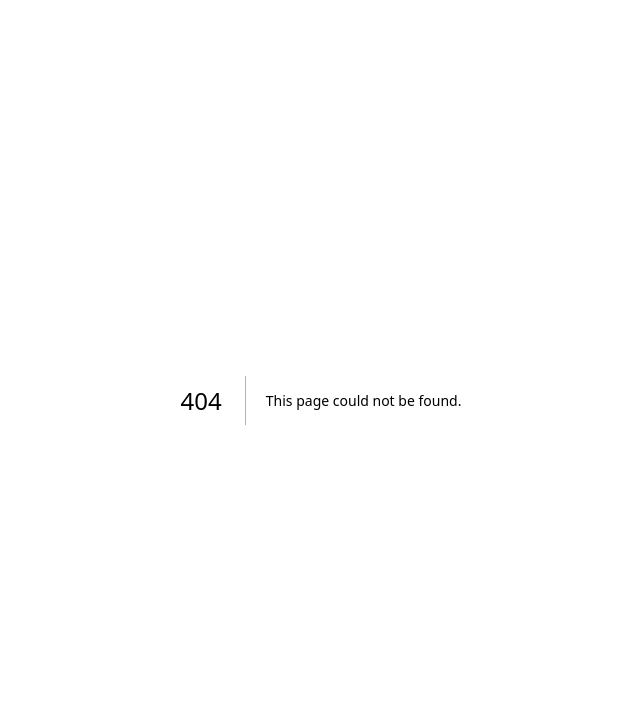
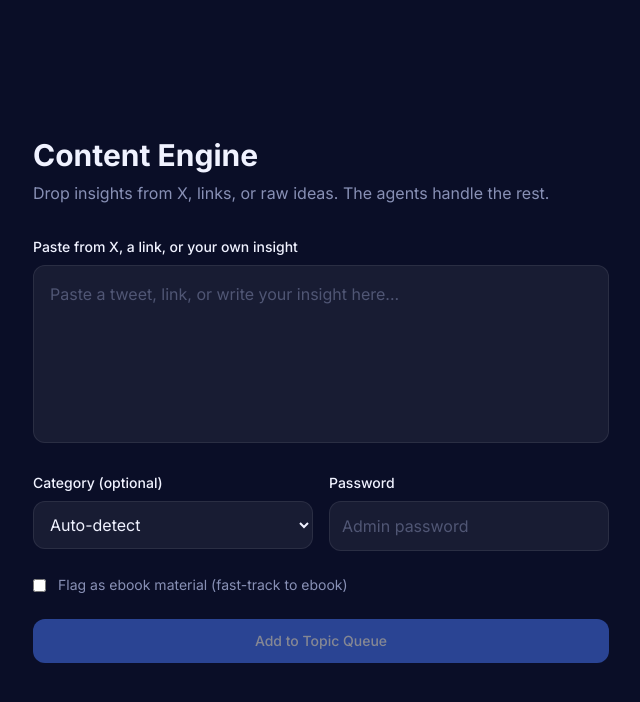
Before and after one commit to Willy12-dev/flowi-site, a Next.js app: page /admin in a window 1280 px wide. Before the commit this address had no page. Shown: the top 702 px of the page, without its empty margins (319-959 px from the left). Built offline with nearby package versions, Linux system fonts and the light colour scheme; a web font is replaced by a local one.

Commit message:
feat: add admin page for manual topic input

```diff
--- /dev/null
+++ b/app/admin/page.tsx
@@ -0,0 +1,24 @@
+import type { Metadata } from "next";
+import AdminForm from "@/components/AdminForm";
+
+export const metadata: Metadata = {
+  title: "Admin — Content Engine",
+  robots: { index: false, follow: false },
+};
+
+export default function AdminPage() {
+  return (
+    <main className="min-h-screen bg-background flex items-center justify-center p-6">
+      <div className="w-full max-w-xl">
+        <h1 className="text-3xl font-bold text-foreground mb-2">
+          Content Engine
+        </h1>
+        <p className="text-muted mb-8">
+          Drop insights from X, links, or raw ideas. The agents handle the rest.
+        </p>
+
+        <AdminForm />
+      </div>
+    </main>
+  );
+}
--- /dev/null
+++ b/app/api/topics/list/route.ts
@@ -0,0 +1,16 @@
+import { NextRequest, NextResponse } from "next/server";
+
+const FLOWI_LEADS_API = process.env.FLOWI_LEADS_API_URL || "http://localhost:8001";
+
+export async function GET(request: NextRequest) {
+  const { searchParams } = new URL(request.url);
+  const type = searchParams.get("type") || "topics";
+
+  try {
+    const res = await fetch(`${FLOWI_LEADS_API}/api/content/${type}`);
+    const data = await res.json();
+    return NextResponse.json(data);
+  } catch {
+    return NextResponse.json({ items: [] });
+  }
+}
--- /dev/null
+++ b/app/api/topics/route.ts
@@ -0,0 +1,32 @@
+import { NextRequest, NextResponse } from "next/server";
+
+const FLOWI_LEADS_API = process.env.FLOWI_LEADS_API_URL || "http://localhost:8001";
+const ADMIN_PASSWORD = process.env.ADMIN_PASSWORD || "flowi2026";
+
+export async function POST(request: NextRequest) {
+  const body = await request.json();
+
+  if (body.password !== ADMIN_PASSWORD) {
+    return NextResponse.json({ error: "Unauthorized" }, { status: 401 });
+  }
+
+  try {
+    const res = await fetch(`${FLOWI_LEADS_API}/api/content/topic`, {
+      method: "POST",
+      headers: { "Content-Type": "application/json" },
+      body: JSON.stringify({
+        raw_input: body.content,
+        category: body.category || "",
+        is_ebook_material: body.isEbookMaterial || false,
+      }),
+    });
+
+    const data = await res.json();
+    return NextResponse.json(data);
+  } catch (error) {
+    return NextResponse.json(
+      { error: "Failed to submit topic" },
+      { status: 500 }
+    );
+  }
+}
--- /dev/null
+++ b/components/AdminForm.tsx
@@ -0,0 +1,130 @@
+"use client";
+
+import { useState } from "react";
+
+const CATEGORIES = [
+  "ai_automation",
+  "prompting",
+  "ai_tools",
+  "ai_business",
+  "ai_coding",
+  "ai_trends",
+];
+
+export default function AdminForm() {
+  const [content, setContent] = useState("");
+  const [category, setCategory] = useState("");
+  const [isEbook, setIsEbook] = useState(false);
+  const [password, setPassword] = useState("");
+  const [status, setStatus] = useState<"idle" | "loading" | "success" | "error">("idle");
+  const [message, setMessage] = useState("");
+
+  async function handleSubmit(e: React.FormEvent) {
+    e.preventDefault();
+    if (!content.trim() || !password) return;
+
+    setStatus("loading");
+    try {
+      const res = await fetch("/api/topics", {
+        method: "POST",
+        headers: { "Content-Type": "application/json" },
+        body: JSON.stringify({
+          content,
+          category,
+          isEbookMaterial: isEbook,
+          password,
+        }),
+      });
+
+      const data = await res.json();
+
+      if (res.ok && data.title) {
+        setStatus("success");
+        setMessage(`Topic queued: "${data.title}" (score: ${data.score})`);
+        setContent("");
+        setIsEbook(false);
+      } else {
+        setStatus("error");
+        setMessage(data.error || "Failed to submit");
+      }
+    } catch {
+      setStatus("error");
+      setMessage("Network error");
+    }
+  }
+
+  return (
+    <form onSubmit={handleSubmit} className="space-y-6">
+      <div>
+        <label className="block text-sm font-medium text-foreground mb-2">
+          Paste from X, a link, or your own insight
+        </label>
+        <textarea
+          value={content}
+          onChange={(e) => setContent(e.target.value)}
+          rows={6}
+          placeholder="Paste a tweet, link, or write your insight here..."
+          className="w-full rounded-xl border border-border bg-surface p-4 text-foreground placeholder:text-muted/50 focus:border-blue focus:outline-none resize-none"
+        />
+      </div>
+
+      <div className="flex gap-4">
+        <div className="flex-1">
+          <label className="block text-sm font-medium text-foreground mb-2">
+            Category (optional)
+          </label>
+          <select
+            value={category}
+            onChange={(e) => setCategory(e.target.value)}
+            className="w-full rounded-xl border border-border bg-surface p-3 text-foreground focus:border-blue focus:outline-none"
+          >
+            <option value="">Auto-detect</option>
+            {CATEGORIES.map((cat) => (
+              <option key={cat} value={cat}>
+                {cat.replace(/_/g, " ")}
+              </option>
+            ))}
+          </select>
+        </div>
+
+        <div className="flex-1">
+          <label className="block text-sm font-medium text-foreground mb-2">
+            Password
+          </label>
+          <input
+            type="password"
+            value={password}
+            onChange={(e) => setPassword(e.target.value)}
+            placeholder="Admin password"
+            className="w-full rounded-xl border border-border bg-surface p-3 text-foreground placeholder:text-muted/50 focus:border-blue focus:outline-none"
+          />
+        </div>
+      </div>
+
+      <label className="flex items-center gap-3 cursor-pointer">
+        <input
+          type="checkbox"
+          checked={isEbook}
+          onChange={(e) => setIsEbook(e.target.checked)}
+          className="rounded border-border bg-surface"
+        />
+        <span className="text-sm text-muted">Flag as ebook material (fast-track to ebook)</span>
+      </label>
+
+      <button
+        type="submit"
+        disabled={status === "loading" || !content.trim() || !password}
+        className="w-full rounded-xl bg-blue py-3 text-sm font-medium text-white hover:bg-blue-dark transition-colors disabled:opacity-50"
+      >
+        {status === "loading" ? "Submitting..." : "Add to Topic Queue"}
+      </button>
+
+      {status === "success" && (
+        <p className="text-sm text-green-400">{message}</p>
+      )}
+      {status === "error" && (
+        <p className="text-sm text-red-400">{message}</p>
+      )}
+    </form>
+  );
+}
```
